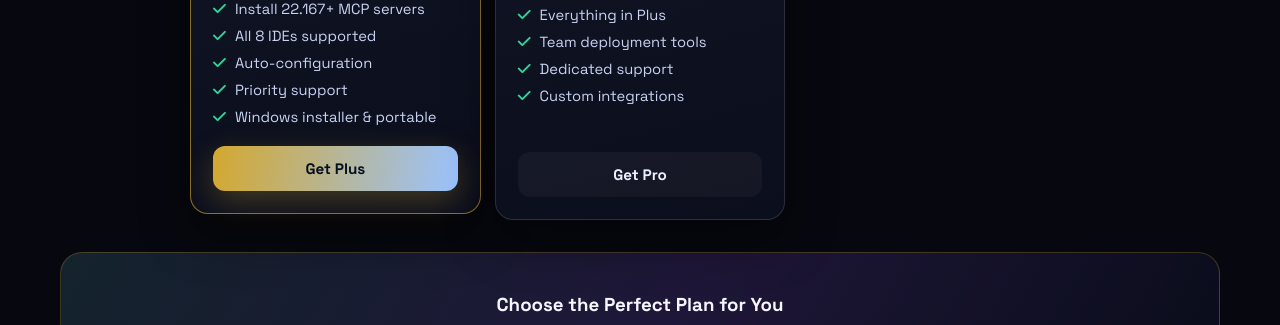
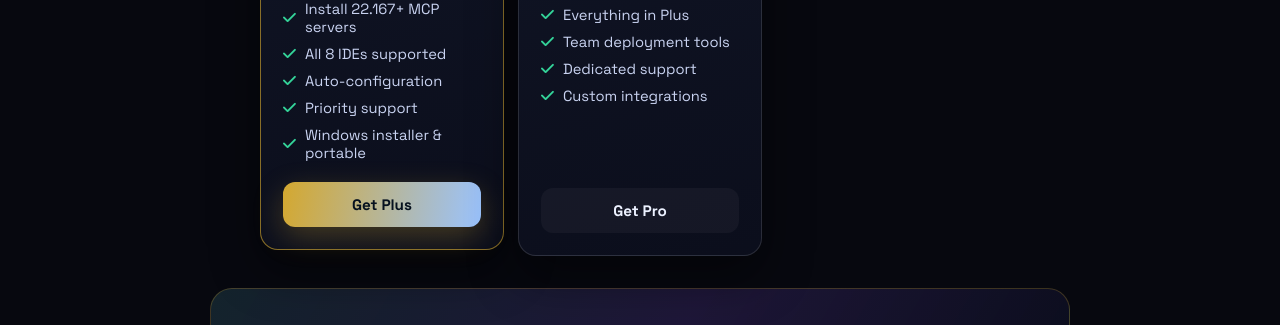
Before and after one commit to evantaylor77/sorceriocom, a website: page pricing.html in a window 1280 px wide. Shown: the part 416-741 px from the top of the page. Drawn offline with Linux system fonts and the light colour scheme.

Commit message:
Force-center pricing cards layout

```diff
--- a/pricing.html
+++ b/pricing.html
@@ -17,6 +17,8 @@
       display: flex;
       flex-direction: column;
       align-items: center;
+      max-width: 860px !important;
+      margin: 0 auto !important;
     }
     .pricing .section-head,
     .pricing-toggle,
@@ -63,6 +65,10 @@
       max-width: 900px;
       margin: 0 auto;
       justify-content: center;
+      width: 100%;
+      max-width: 760px !important;
+      margin-left: auto !important;
+      margin-right: auto !important;
     }
     .pricing-card {
       position: relative;
```
